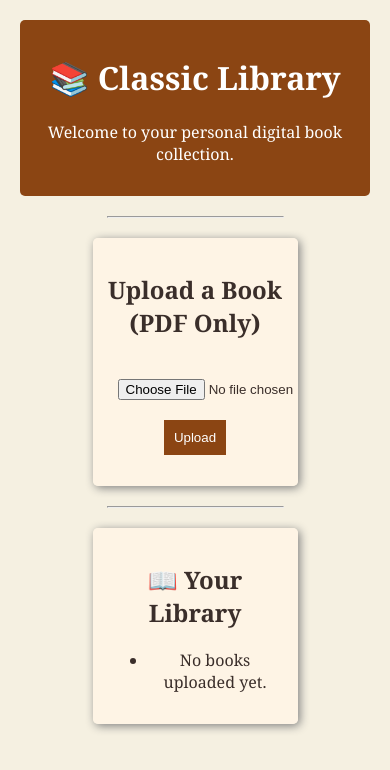
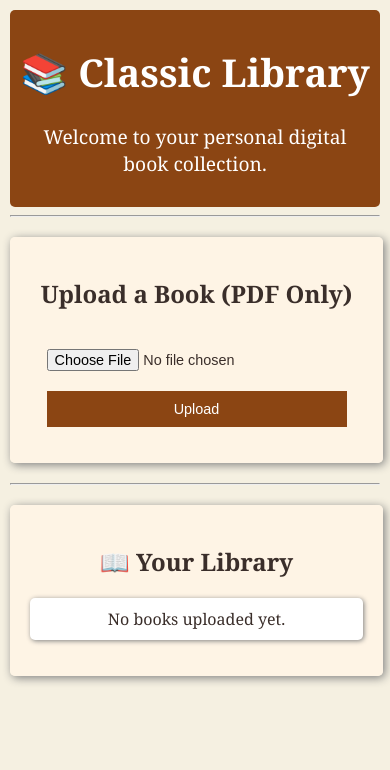
Before and after one commit to ZZzzO-O/Library, a plain HTML site: page index.html in a window 390 px wide. Drawn offline with Linux system fonts and the light colour scheme.

Commit message:
Update style.css

```diff
--- a/style.css
+++ b/style.css
@@ -1,3 +1,4 @@
+/* General Styles */
 body {
     font-family: 'Georgia', serif;
     background-color: #f5f0e1;
@@ -7,34 +8,33 @@ body {
     text-align: center;
 }
 
-h1 {
-    color: country redwood;
-}
-
+/* Header Styling */
 header {
     background-color: #8b4513;
     color: white;
     padding: 15px;
     border-radius: 5px;
+    font-size: 1.5em;
 }
 
-hr {
-    width: 50%;
-    margin: 20px auto;
-}
-
+/* Sections */
 section {
     background-color: rgba(255, 245, 230, 0.9);
-    padding: 15px;
+    padding: 20px;
     margin: 20px auto;
-    width: 50%;
+    width: 80%;
+    max-width: 600px; /* Prevents sections from being too wide */
     border-radius: 5px;
     box-shadow: 2px 2px 10px gray;
 }
 
+/* Upload Form */
 input, button {
     padding: 10px;
     margin-top: 10px;
+    width: 100%; /* Makes form elements full width */
+    max-width: 300px; /* But not too wide */
+    font-size: 1em;
 }
 
 button {
@@ -43,3 +43,51 @@ button {
     border: none;
     cursor: pointer;
 }
+
+button:hover {
+    background-color: #6b3610;
+}
+
+/* Book List */
+#book-list {
+    list-style-type: none;
+    padding: 0;
+}
+
+#book-list li {
+    background-color: white;
+    padding: 10px;
+    margin: 5px 0;
+    border-radius: 5px;
+    box-shadow: 1px 1px 5px gray;
+}
+
+#book-list a {
+    text-decoration: none;
+    color: #8b4513;
+    font-weight: bold;
+}
+
+#book-list a:hover {
+    text-decoration: underline;
+}
+
+/* Responsive Design */
+@media (max-width: 600px) {
+    body {
+        padding: 10px;
+    }
+
+    section {
+        width: 90%;
+    }
+
+    header {
+        font-size: 1.2em;
+        padding: 10px;
+    }
+
+    button, input {
+        font-size: 0.9em;
+    }
+}
```
